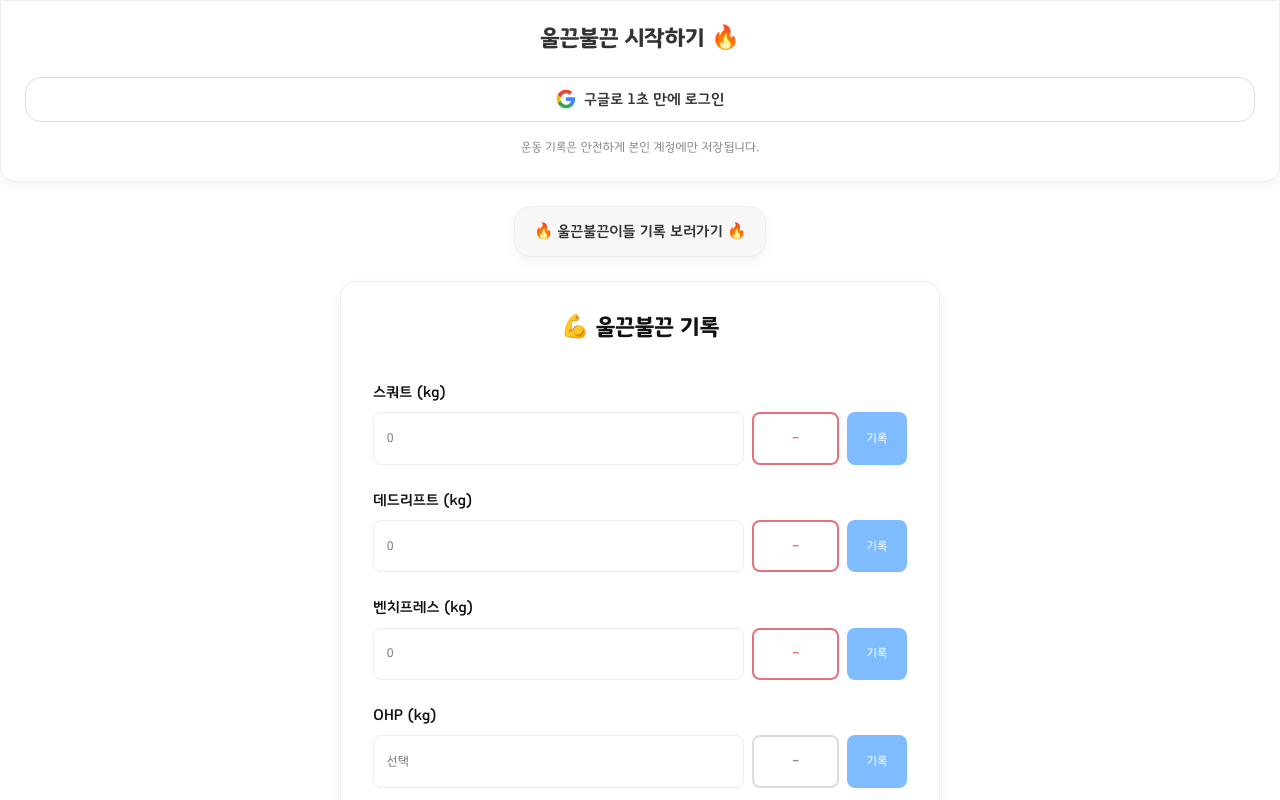
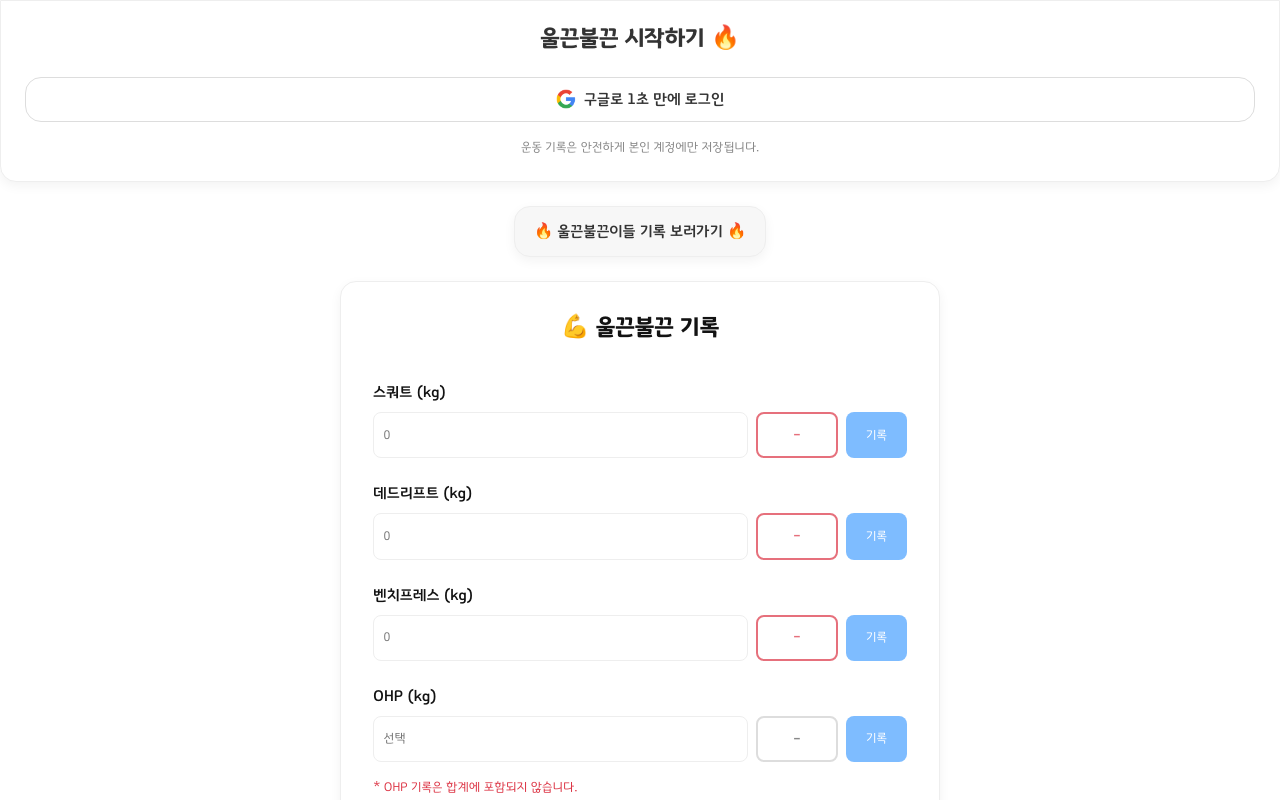
Before and after one commit to Yooodh/ulkun-bulkun, a Next.js app: page / in a window 1280 px wide. Shown: the top 800 px of the page. Built offline with nearby package versions, Linux system fonts and the light colour scheme; no server answers.

Commit message:
style: input-group 패딩 축소

```diff
--- a/src/styles/mixins/_forms.scss
+++ b/src/styles/mixins/_forms.scss
@@ -21,7 +21,7 @@
       margin: 0;
     }
 
-    padding: 0.8rem;
+    padding: 0.6rem;
     border-radius: 8px;
     border: 1px solid $border-soft;
     background: $white;
```
